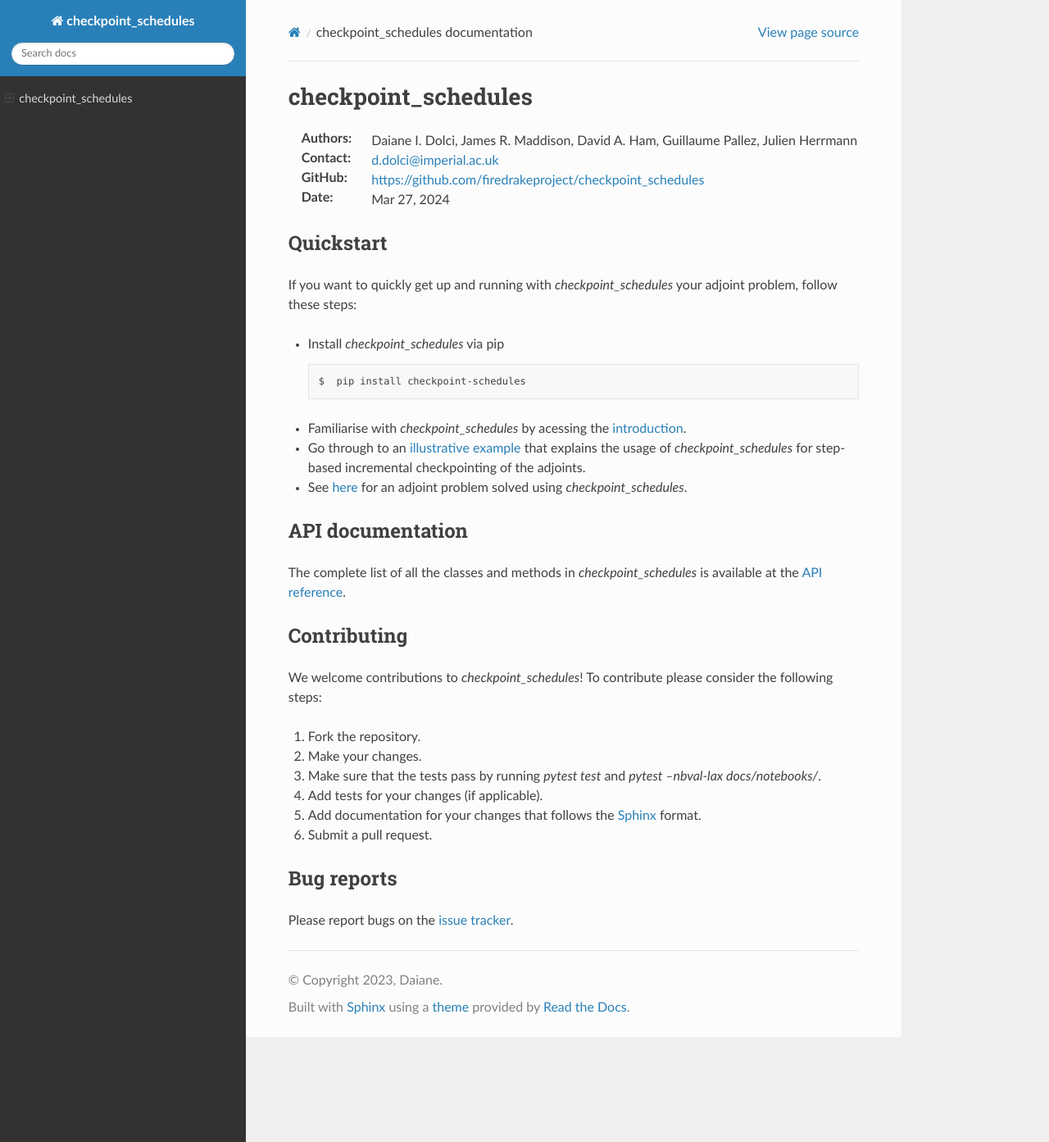
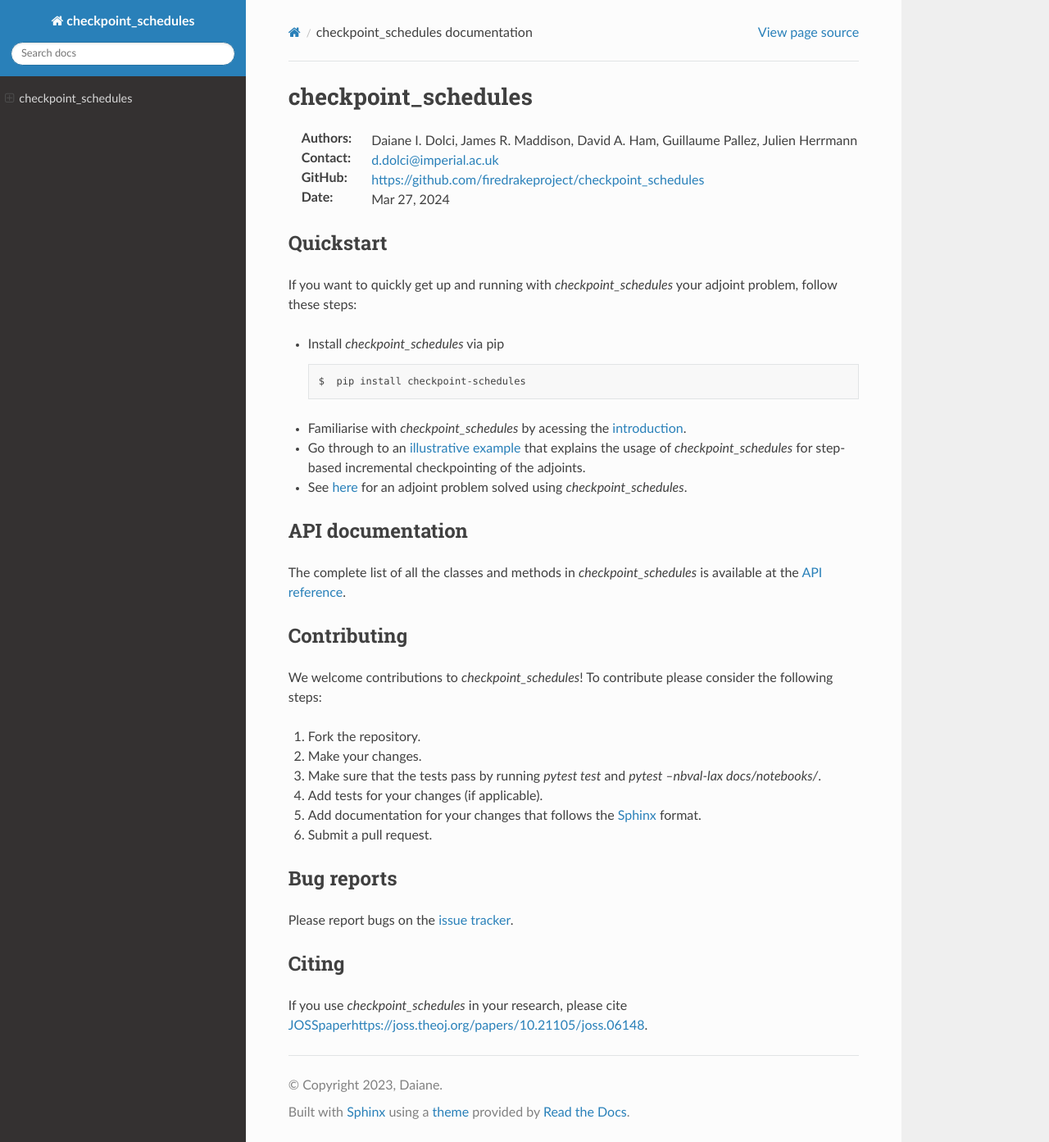
Before and after one commit to firedrakeproject/checkpoint_schedules, a Sphinx documentation site: the page built from docs/source/index.rst, in a window 1280 px wide and 1393 px high. Shown: the whole window at 82% size. Built offline with Sphinx 7.4.7 and the Read the Docs theme 2.0.0, drawn with Linux system fonts in a browser that asks for light colours.

```diff
--- a/docs/source/index.rst
+++ b/docs/source/index.rst
@@ -49,3 +49,7 @@ To contribute please consider the following steps:
 Bug reports
 ===========
 Please report bugs on the `issue tracker <https://github.com/firedrakeproject/checkpoint_schedules/issues>`_.
+
+Citing
+======
+If you use *checkpoint_schedules* in your research, please cite `<JOSS paper https://joss.theoj.org/papers/10.21105/joss.06148>`_.
```
Also changed, not shown: README.md (+4 -0 lines), 1 other file.
